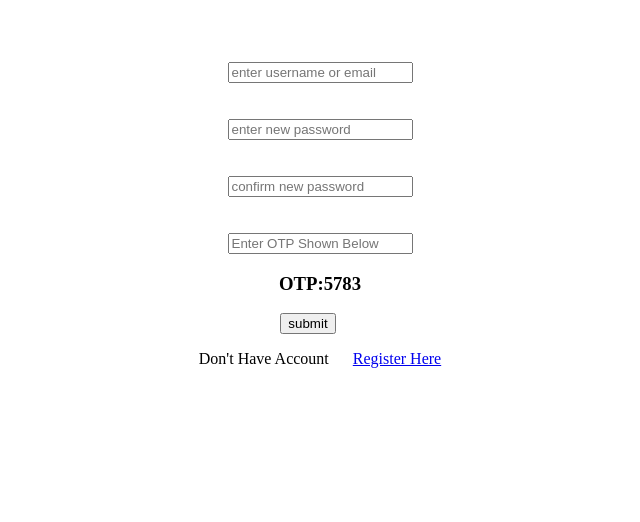
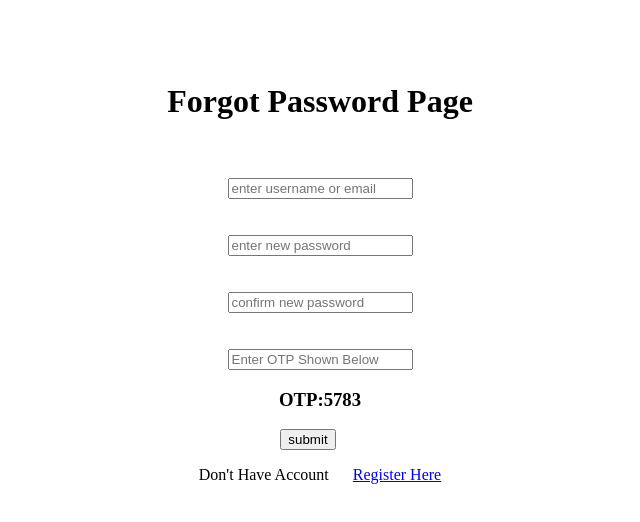
Before and after one commit to Narendherjith/10k-Coders, a plain HTML site: page forms/forgot.html in a window 1280 px wide. Shown: the whole page, without its empty margins (320-960 px from the left). Drawn offline with Linux system fonts and the light colour scheme.

Commit message:
Update forgot.html

```diff
--- a/forms/forgot.html
+++ b/forms/forgot.html
@@ -13,6 +13,9 @@
         <!--  After Submitting Form Enroute To Change Password Page  -->
         <form action="./change_password.html" method="get" autocomplete="off">
             <br><br><br>
+            <!--  Heading Tag  -->
+            <h1>Forgot Password Page </h1>
+            <br> <br>
             <!--  Email or Username Field  -->
             <input type="email" name="email" placeholder="enter username or email" required>
             <br><br><br>
```
